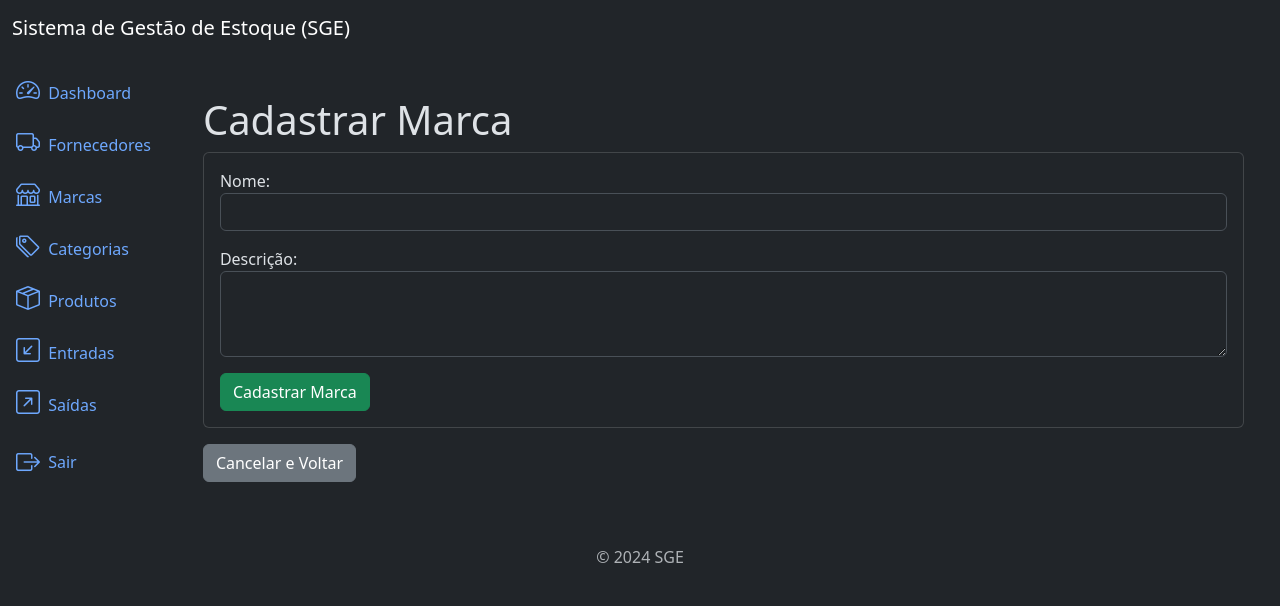
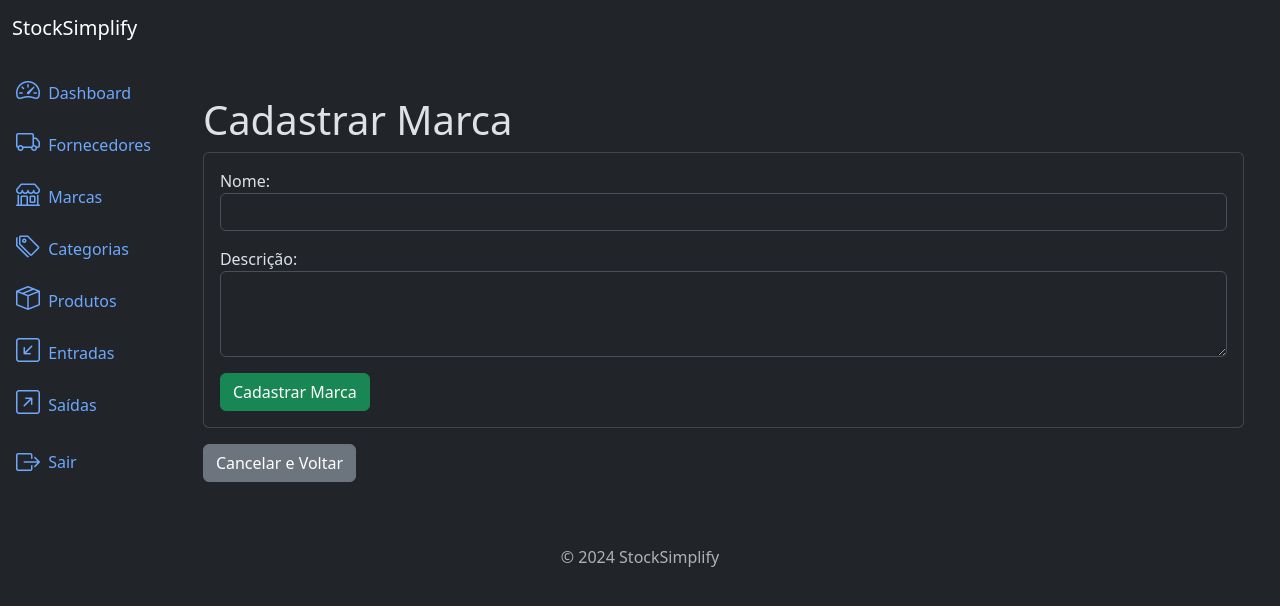
Before and after one commit to manoelcn/StockSimplify, a Django app: page /brands/create/ in a window 1280 px wide. Shown: the top 606 px of the page. Run offline with Django 5.2, Linux system fonts and the light colour scheme; the visitor is signed in with stand-in values (Sample User, id 1).

Commit message:
adaptations to the base template

```diff
--- a/app/templates/components/_footer.html
+++ b/app/templates/components/_footer.html
@@ -1,5 +1,5 @@
 <footer class="footer mt-auto py-3 text-center">
     <div class="container">
-        <span class="text-muted">© 2024 SGE</span>
+        <span class="text-muted">© 2024 StockSimplify</span>
     </div>
 </footer>
--- a/app/templates/components/_header.html
+++ b/app/templates/components/_header.html
@@ -1,5 +1,5 @@
 <nav class="navbar navbar-expand-lg navbar-light bg-dark">
     <div class="container-fluid">
-        <a class="navbar-brand text-white" href="#">Sistema de Gestão de Estoque (SGE)</a>
+        <a class="navbar-brand text-white" href="{% url 'home' %}">StockSimplify</a>
     </div>
 </nav>
--- a/app/templates/components/_sidebar.html
+++ b/app/templates/components/_sidebar.html
@@ -7,7 +7,7 @@
             <div class="collapse d-sm-block" id="menuCollapse">
                 <ul class="nav flex-column align-items-start" id="menu">
                     <li>
-                        <a href="{% url 'home' %}#" class="nav-link px-0 align-middle">
+                        <a href="{% url 'home' %}" class="nav-link px-0 align-middle">
                             <i class="bi bi-speedometer2 fs-4"></i>
                             <span class="ms-1">Dashboard</span>
                         </a>
--- a/app/templates/home.html
+++ b/app/templates/home.html
@@ -1,7 +1,7 @@
 {% extends 'base.html' %}
 
 {% block title %}
-    SGE - Inicial
+    StockSimplify - Inicial
 {% endblock %}
 
 {% block content %}
```
